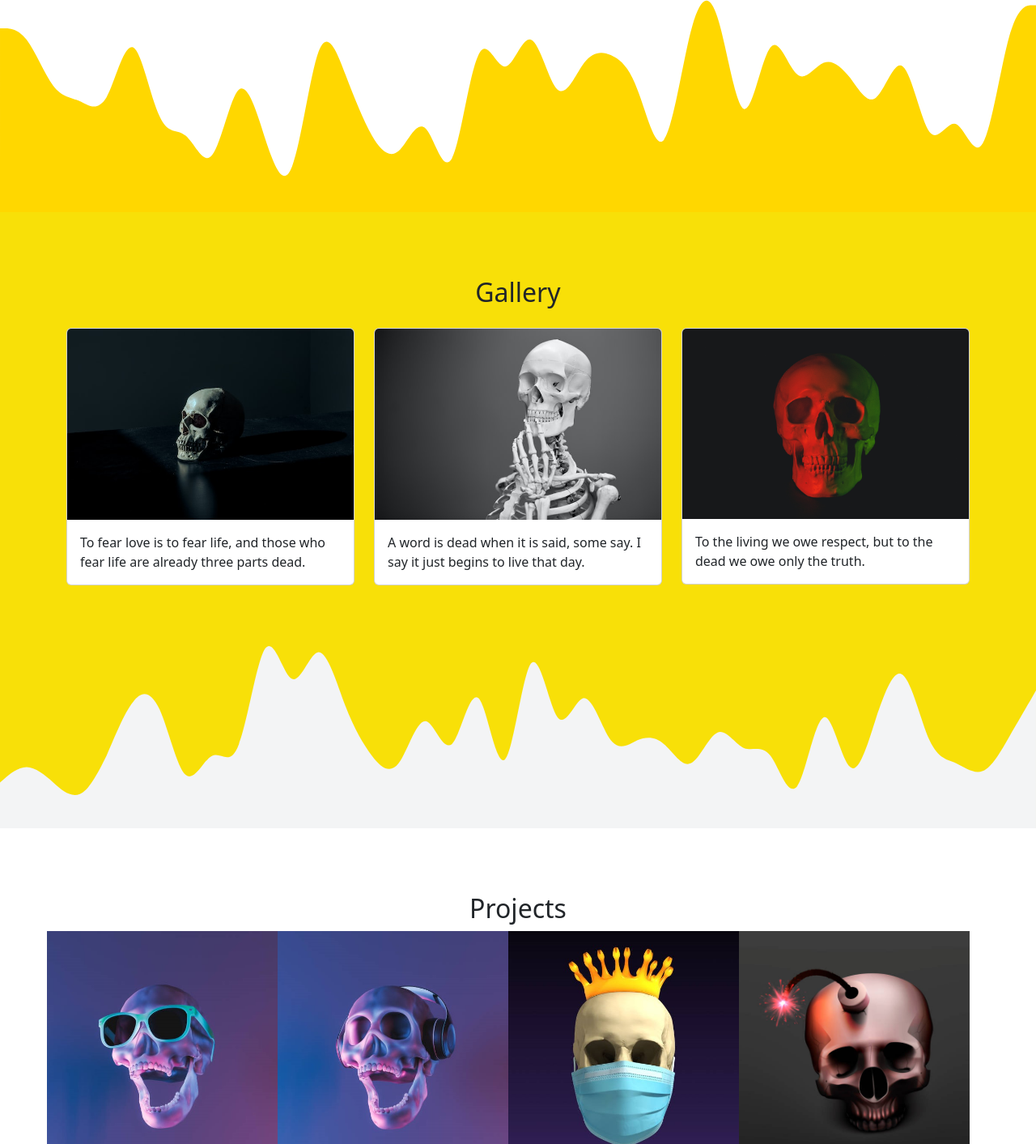
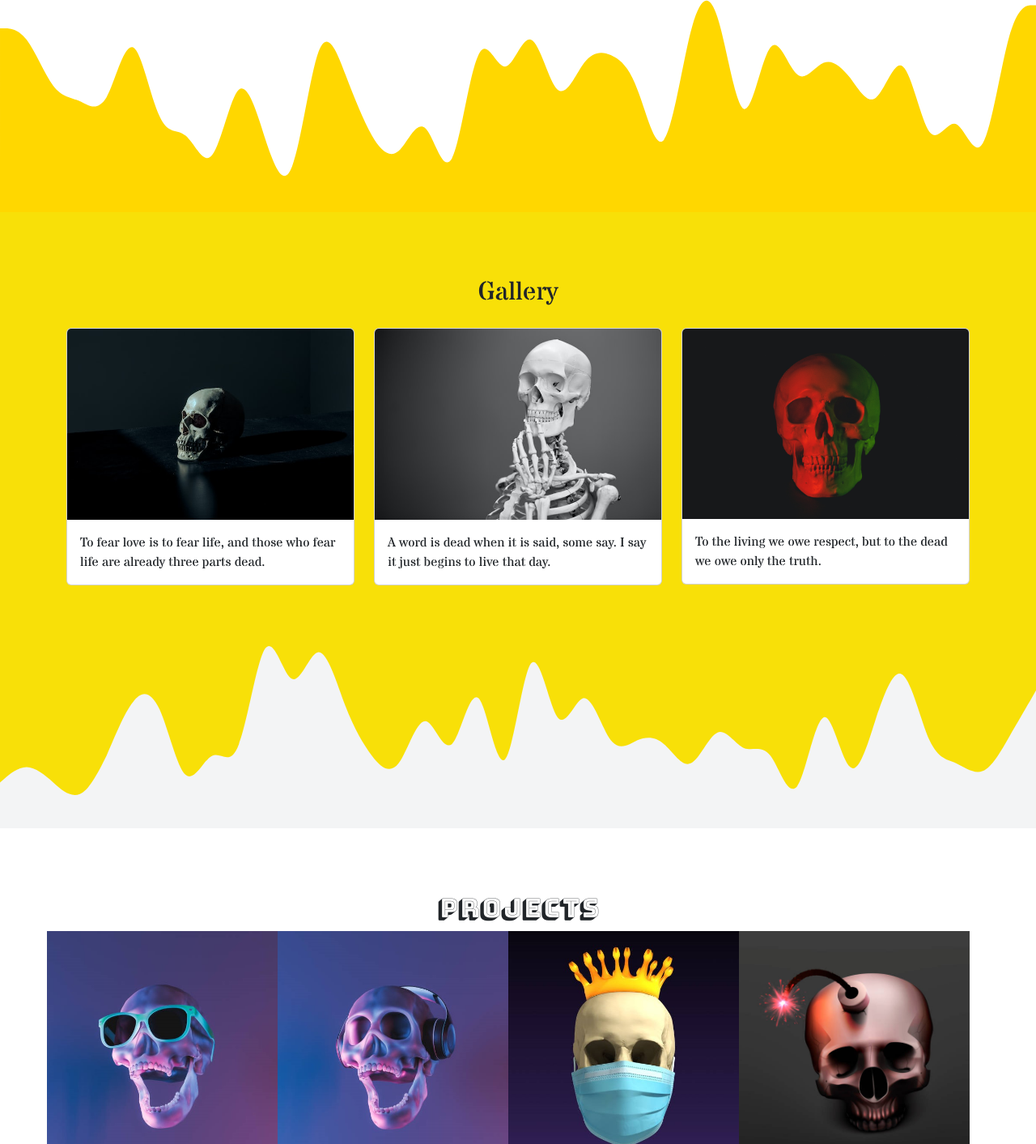
Before and after one commit to romariyo12/romariyo12.github.io, a plain HTML site: page index.html in a window 1280 px wide. Shown: the part 986-2399 px from the top of the page at 81% size. Drawn offline with nearby package versions, Linux system fonts and the light colour scheme.

Commit message:
ubah font

```diff
--- a/style.css
+++ b/style.css
@@ -9,6 +9,7 @@ body {
 }
 #gallery {
   background-color: rgb(248, 224, 8);
+  font-family: "Stardos Stencil", cursive;
 }
 section {
   padding-top: 5rem;
@@ -19,6 +20,7 @@ section {
 }
 #project .row > * {
   padding: 0;
+  font-family: "Bungee Shade", cursive;
 }
 #about {
   font-family: "Anonymous Pro", monospace;
```
